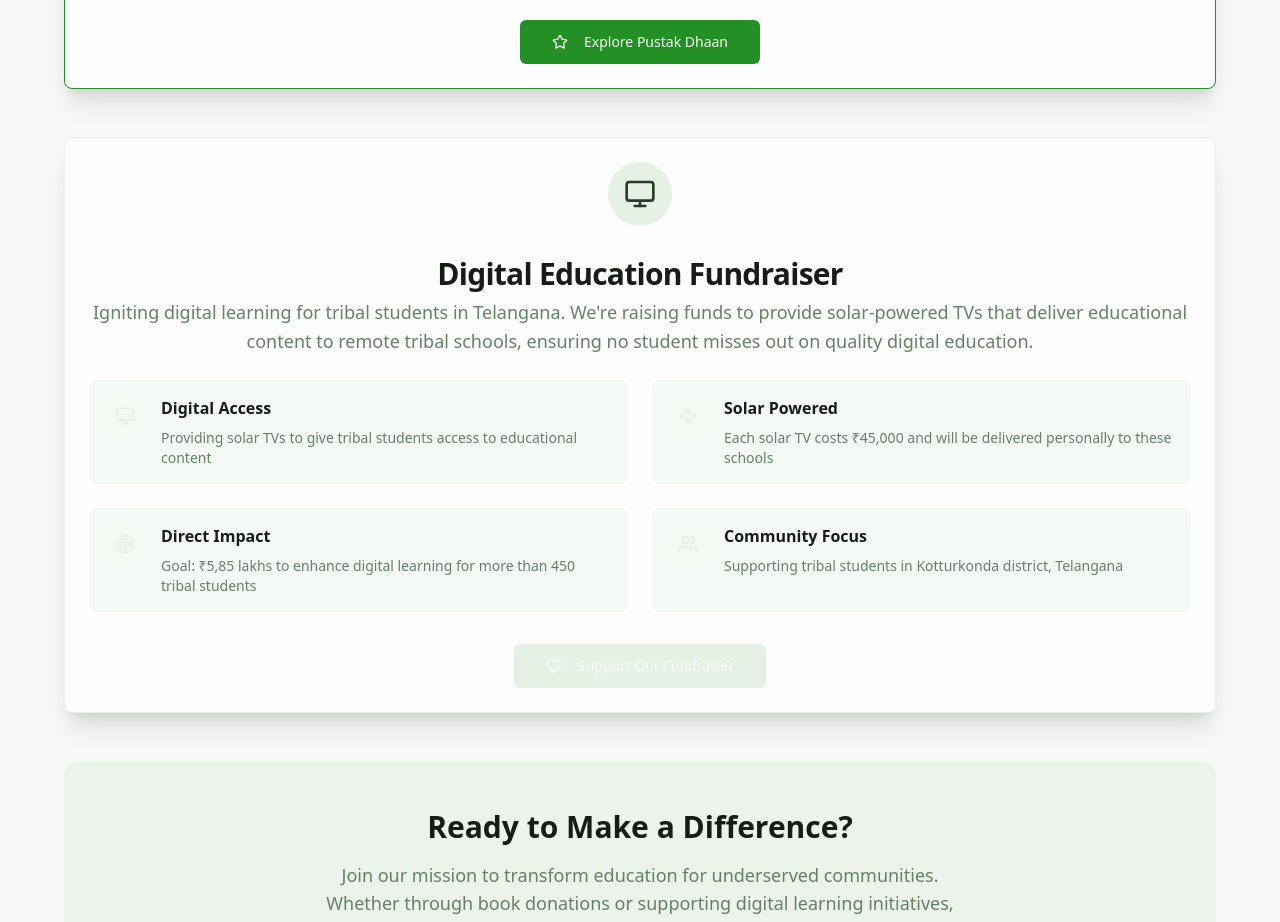
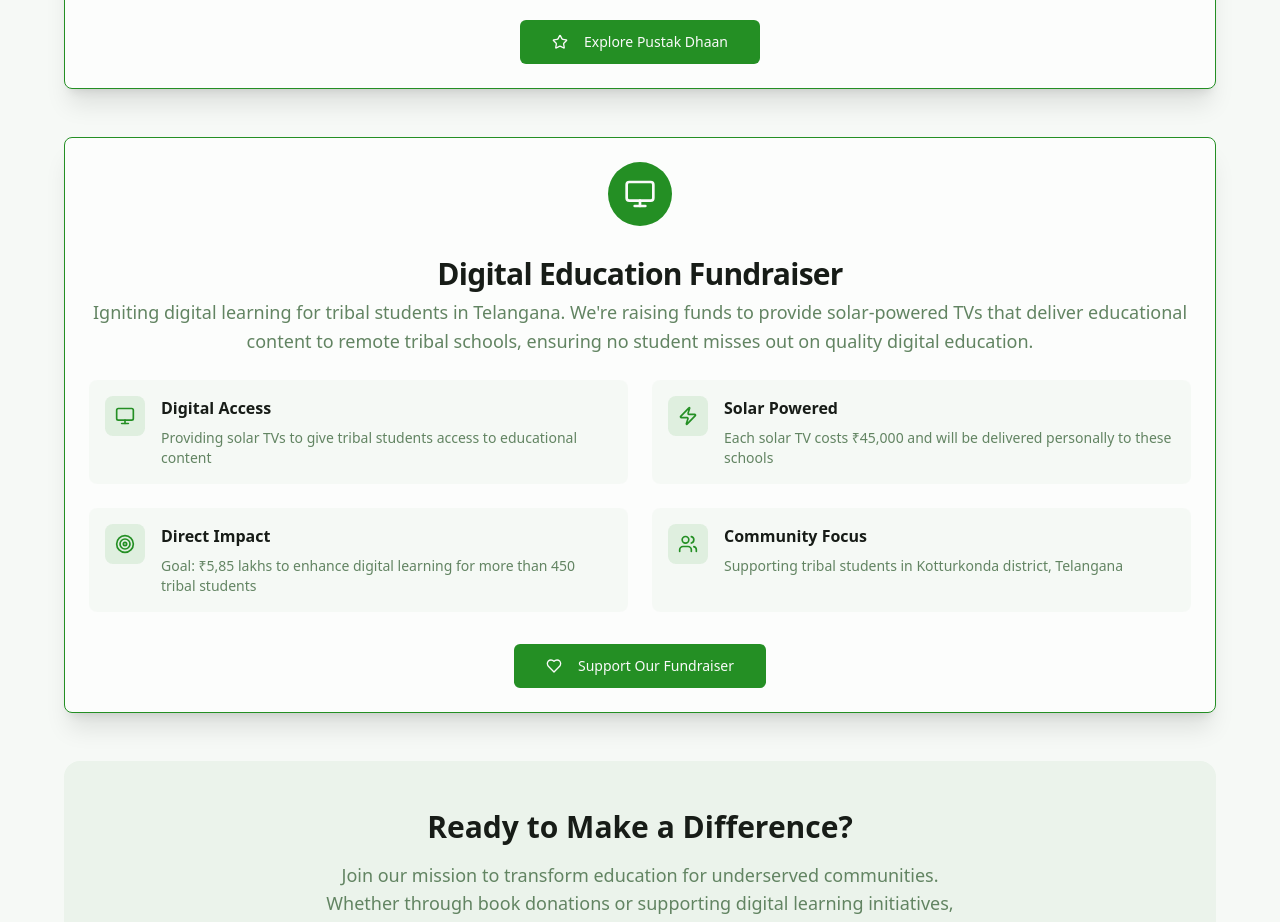
Before and after one commit to Adarsh380/samskaar-green-template-web, a React (Vite) app: page / in a window 1280 px wide. Shown: the part 2620-3542 px from the top of the page. Built offline with nearby package versions, Linux system fonts and the light colour scheme.

Commit message:
Style: Make fundraiser dark green
Updated the Digital Education Fundraiser card to match the Pustak Dhaan card's dark green styling.

```diff
--- a/src/components/ServicesSection.tsx
+++ b/src/components/ServicesSection.tsx
@@ -108,9 +108,9 @@ const ServicesSection = () => {
           </Card>
 
           {/* Digital Education Fundraiser Service */}
-          <Card className="border-secondary shadow-xl">
+          <Card className="border-primary shadow-xl">
             <CardHeader className="text-center pb-6">
-              <div className="w-16 h-16 bg-secondary text-secondary-foreground rounded-full flex items-center justify-center mx-auto mb-6">
+              <div className="w-16 h-16 bg-primary text-primary-foreground rounded-full flex items-center justify-center mx-auto mb-6">
                 <Monitor className="w-8 h-8" />
               </div>
               <CardTitle className="text-2xl md:text-3xl mb-4">
@@ -126,7 +126,7 @@ const ServicesSection = () => {
               <div className="grid grid-cols-1 md:grid-cols-2 gap-6 mb-8">
                 {fundraiserFeatures.map((feature, index) => (
                   <div key={index} className="flex items-start space-x-4 p-4 rounded-lg bg-muted/50">
-                    <div className="w-10 h-10 bg-secondary/10 text-secondary rounded-lg flex items-center justify-center flex-shrink-0">
+                    <div className="w-10 h-10 bg-primary/10 text-primary rounded-lg flex items-center justify-center flex-shrink-0">
                       <feature.icon className="w-5 h-5" />
                     </div>
                     <div>
@@ -140,7 +140,7 @@ const ServicesSection = () => {
               <div className="text-center">
                 <Button
                   size="lg"
-                  className="bg-secondary hover:bg-secondary/90"
+                  className="bg-primary hover:bg-primary/90"
                   onClick={() => window.open('https://www.ketto.org/fundraiser/ignite-digital-learning-of-tribal-students', '_blank')}
                 >
                   <Heart className="w-5 h-5 mr-2" />
```
